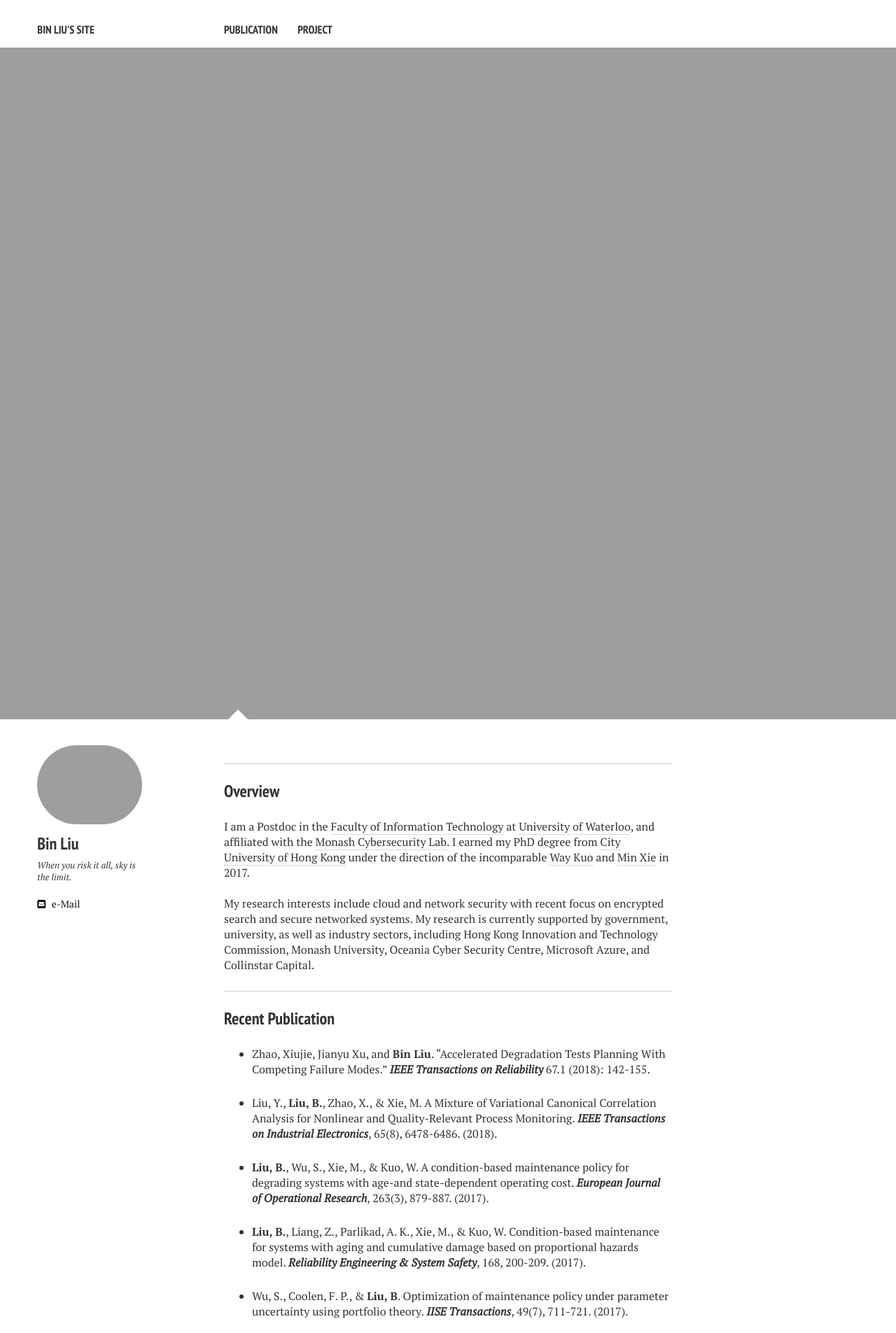
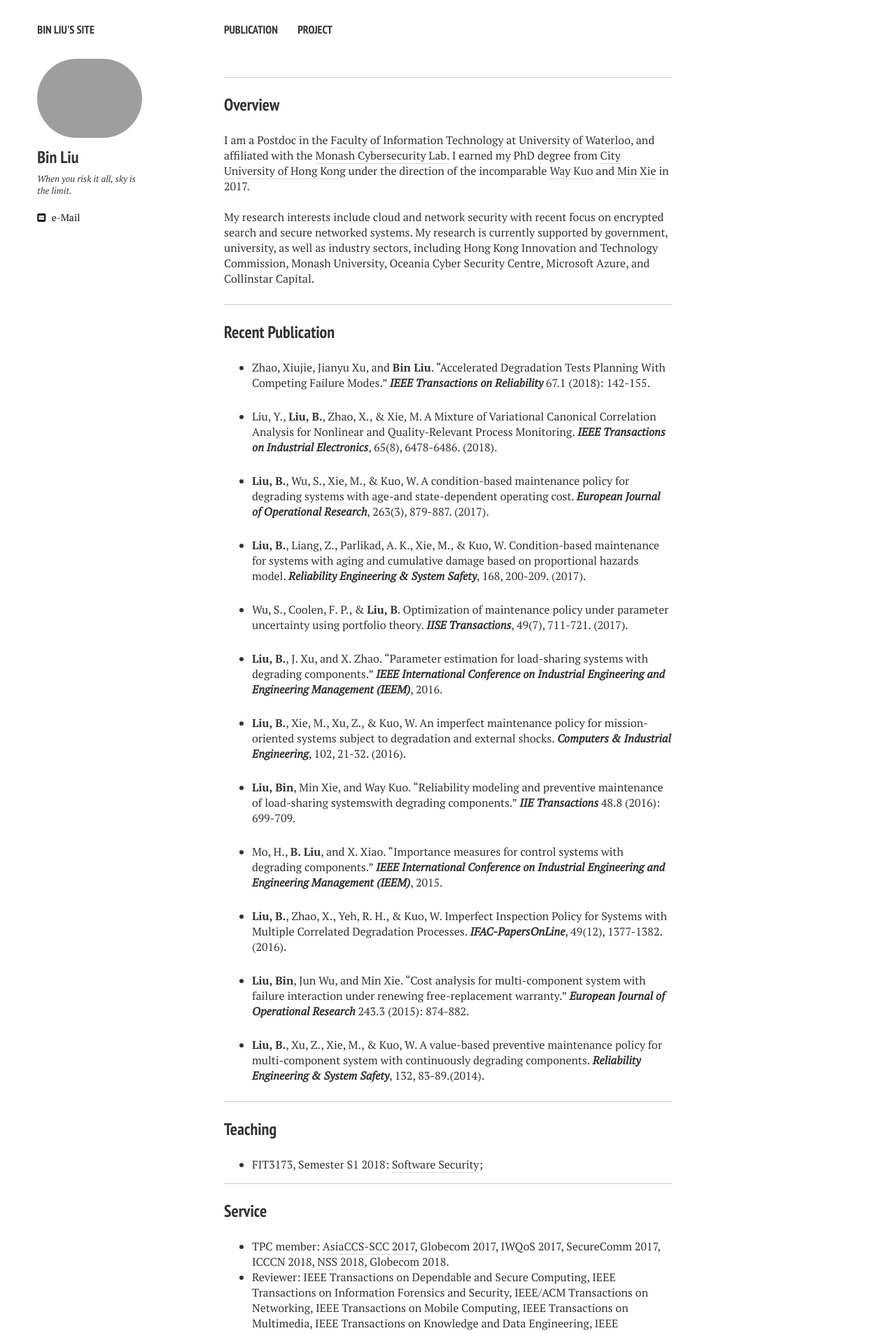
Before and after one commit to binliu92/binliu.github.io, a Jekyll site: the page built from index.md, in a window 1280 px wide. Shown: the top 1905 px of the page at 70% size. Built offline with Jekyll 4.4.1, drawn with Linux system fonts in a browser that asks for light colours; nearby versions of some CDN libraries.

Commit message:
Initial commit

```diff
--- a/index.md
+++ b/index.md
@@ -2,8 +2,8 @@
 layout: home2
 description: "Bin Liu's website"
 tags: [Jekyll, theme, responsive, template, CityU, liubin]
-image:
-  feature: Sea.jpg
+#image:
+#  feature: Sea.jpg
 ---
 
 ---
```
Also changed, not shown: Gemfile.lock, 12 other files.
